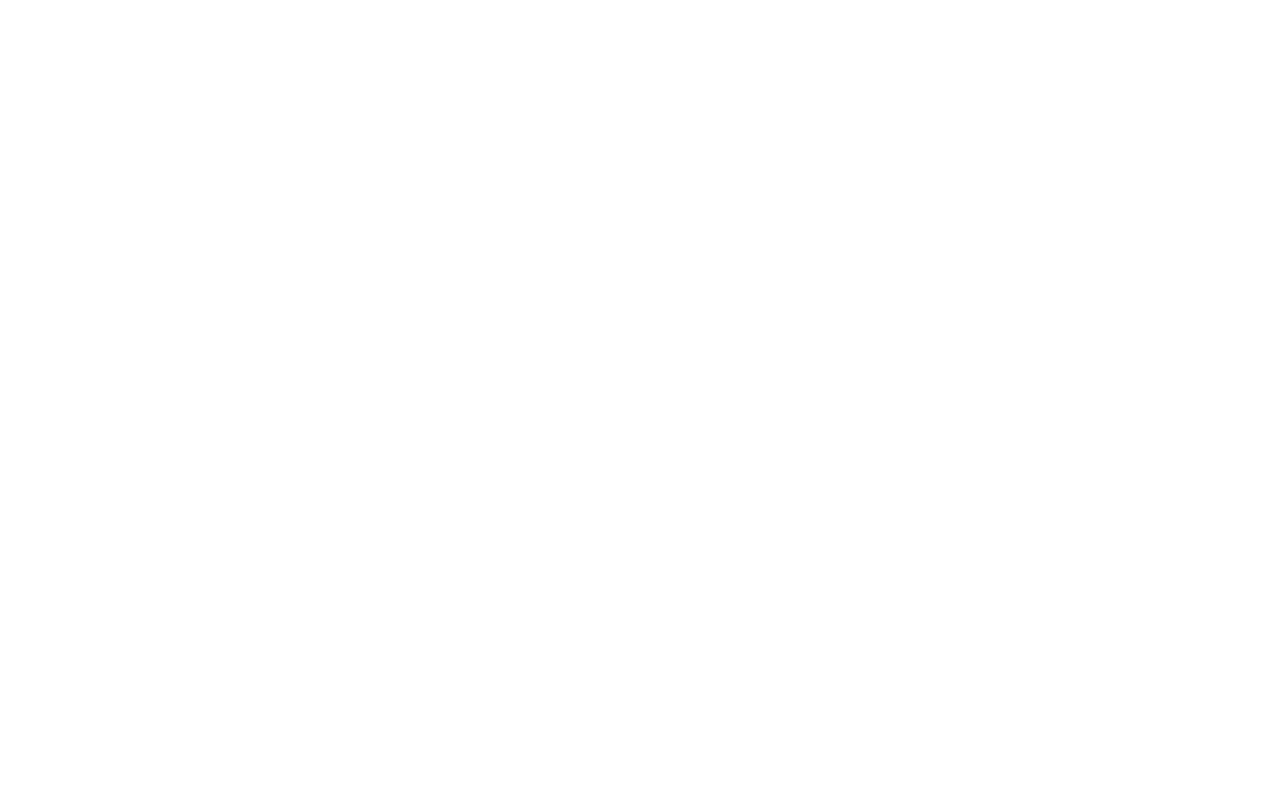
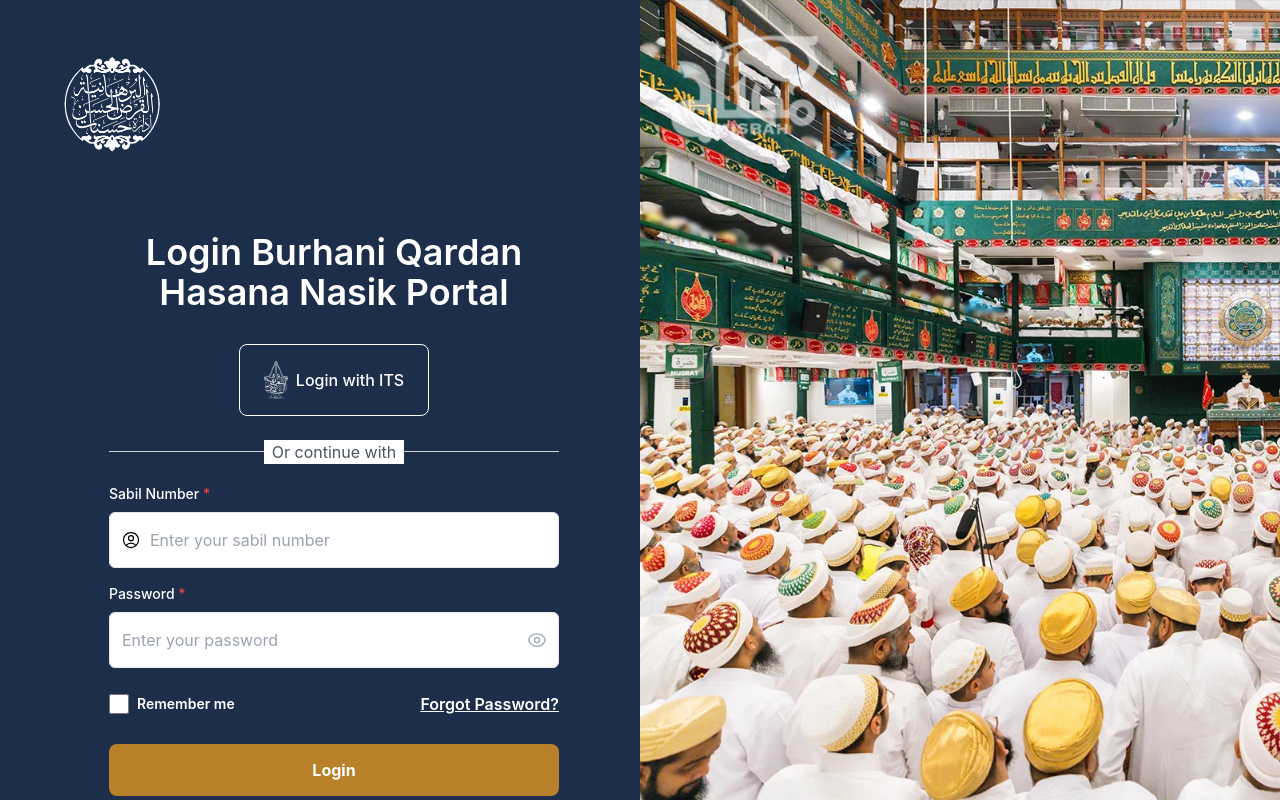
Before and after one commit to abbasbadshah/burhani-qardan-hasana-nasik-fe, a React (Create React App) app: page /login in a window 1280 px wide. Before the commit this address had no page. Built offline with nearby package versions, Linux system fonts and the light colour scheme.

Commit message:
add protected route functinality

```diff
--- a/src/App.js
+++ b/src/App.js
@@ -1,29 +1,42 @@
-import logo from "./logo.svg";
 import "./App.css";
-import { BrowserRouter, Routes, Route } from "react-router-dom";
+import { BrowserRouter, Routes, Route, Navigate } from "react-router-dom";
 import { routes } from "./routes";
 import { Helmet } from "react-helmet";
 import React from "react";
+import { AuthProvider, ProtectedRoute } from "./auth";
+
 function App() {
-  const getComponent = (component) => {
-    return React.createElement(component, {});
+  const getComponent = (component, isProtected = false) => {
+    const Component = component;
+
+    if (isProtected) {
+      return (
+        <ProtectedRoute>{React.createElement(Component, {})}</ProtectedRoute>
+      );
+    }
+
+    return React.createElement(Component, {});
   };
+
   return (
     <div className="App">
       <Helmet>
-        <title> Burhani Qardan Hasana Nasik </title>
+        <title>Burhani Qardan Hasana Nasik</title>
       </Helmet>
+      <AuthProvider>
         <BrowserRouter>
           <Routes>
             {routes.map((route, index) => (
               <Route
                 key={index}
                 path={`/${route.path}/`}
-              element={getComponent(route.component)}
+                element={getComponent(route.component, !route.expect)}
               />
             ))}
+            <Route path="*" element={<Navigate to="/login" replace />} />
           </Routes>
         </BrowserRouter>
+      </AuthProvider>
     </div>
   );
 }
--- a/src/Components/Shared/Input/index.jsx
+++ b/src/Components/Shared/Input/index.jsx
@@ -4,12 +4,22 @@ import {
   ExclamationCircleIcon,
   EyeIcon,
   EyeSlashIcon,
-  DocumentIcon,
-  CalendarIcon,
-  EnvelopeIcon,
-  PhoneIcon,
-  UserIcon,
 } from "@heroicons/react/24/outline";
+
+const VARIANTS = {
+  primary: {
+    text: "text-primary-500",
+    border:
+      "border-primary-300 focus:ring-primary-500 focus:border-primary-500",
+    checkbox: "text-primary-600 focus:ring-primary-500",
+  },
+  secondary: {
+    text: "text-secondary-500",
+    border:
+      "border-secondary-300 focus:ring-secondary-500 focus:border-secondary-500",
+    checkbox: "text-secondary-600 focus:ring-secondary-500",
+  },
+};
 
 export const Input = ({
   type = "text",
@@ -21,37 +31,42 @@ export const Input = ({
   rules = {},
   disabled = false,
   required = false,
-  icon = null,
+  icon: IconComponent = null,
   variant = "primary",
   dark = false,
   autoComplete,
 }) => {
   const [showPassword, setShowPassword] = useState(false);
 
-  const IconMap = {
-    user: UserIcon,
-    mail: EnvelopeIcon,
-    phone: PhoneIcon,
-    calendar: CalendarIcon,
-    document: DocumentIcon,
+  const labelColorClass = dark ? "text-text-dark" : "text-text-light";
+  const variantStyles = VARIANTS[variant];
+
+  const renderLabel = () => {
+    if (!label || type === "checkbox" || type === "radio") return null;
+
+    return (
+      <label
+        htmlFor={name}
+        className={`block text-sm font-medium ${labelColorClass} mb-2 text-left`}
+      >
+        {label} {required && <span className="text-red-500">*</span>}
+      </label>
+    );
   };
 
   const renderIcon = () => {
-    if (!icon) return null;
-    const IconComponent = IconMap[icon];
+    if (!IconComponent) return null;
+
     return (
       <div className="absolute left-3 top-1/2 transform -translate-y-1/2">
-        <IconComponent
-          className={`h-5 w-5 ${
-            variant === "primary" ? "text-primary-500" : "text-secondary-500"
-          }`}
-        />
+        <IconComponent className={`h-5 w-5 ${variantStyles.text}`} />
       </div>
     );
   };
 
   const renderPasswordToggle = () => {
     if (type !== "password") return null;
+
     return (
       <button
         type="button"
@@ -68,18 +83,10 @@ export const Input = ({
   };
 
   const inputType = type === "password" && showPassword ? "text" : type;
-  const labelColorClass = dark ? "text-text-dark" : "text-text-light";
 
   return (
     <div className={`w-full ${className}`}>
-      {label && type !== "checkbox" && type !== "radio" && (
-        <label
-          htmlFor={name}
-          className={`block text-sm font-medium ${labelColorClass} mb-2 text-left`}
-        >
-          {label} {required && <span className="text-red-500">*</span>}
-        </label>
-      )}
+      {renderLabel()}
 
       <Controller
         name={name}
@@ -93,7 +100,8 @@ export const Input = ({
           <div className="relative">
             {renderIcon()}
 
-            {type === "checkbox" || type === "radio" ? (
+            {/* Checkbox and Radio Input */}
+            {(type === "checkbox" || type === "radio") && (
               <div className="flex items-center">
                 <input
                   {...field}
@@ -102,11 +110,7 @@ export const Input = ({
                   id={name}
                   className={`
                     mr-2 h-5 w-5
-                    ${
-                      variant === "primary"
-                        ? "text-primary-600 focus:ring-primary-500"
-                        : "text-secondary-600 focus:ring-secondary-500"
-                    }
+                    ${variantStyles.checkbox}
                     ${disabled ? "opacity-50 cursor-not-allowed" : ""}
                   `}
                 />
@@ -122,7 +126,10 @@ export const Input = ({
                   </label>
                 )}
               </div>
-            ) : (
+            )}
+
+            {/* Text, Password, and Other Input Types */}
+            {!(type === "checkbox" || type === "radio") && (
               <input
                 {...field}
                 value={field.value || ""}
@@ -136,12 +143,8 @@ export const Input = ({
                 ref={field.ref}
                 className={`
                   w-full h-14 px-3 border rounded-md
-                  ${icon ? "pl-10 " : "pl-3"}
-                  ${
-                    variant === "primary"
-                      ? "border-primary-300 focus:ring-primary-500 focus:border-primary-500"
-                      : "border-secondary-300 focus:ring-secondary-500 focus:border-secondary-500"
-                  }
+                  ${IconComponent ? "pl-10" : "pl-3"}
+                  ${variantStyles.border}
                   ${disabled ? "opacity-50 cursor-not-allowed" : ""}
                 `}
               />
@@ -149,6 +152,7 @@ export const Input = ({
 
             {renderPasswordToggle()}
 
+            {/* Error Icon */}
             {error && (
               <div className="absolute right-3 top-1/2 transform -translate-y-1/2">
                 <ExclamationCircleIcon className="h-5 w-5 text-red-500" />
@@ -158,7 +162,7 @@ export const Input = ({
         )}
       />
 
-      {/* Error message */}
+      {/* Error Message */}
       <Controller
         name={name}
         control={control}
--- a/src/Pages/Home/index.jsx
+++ b/src/Pages/Home/index.jsx
@@ -0,0 +1,3 @@
+export const FrontPage = () => {
+  return <div>Frontpage</div>;
+};
--- a/src/Pages/Login/Login/index.jsx
+++ b/src/Pages/Login/Login/index.jsx
@@ -1,15 +1,31 @@
-import { Link } from "react-router-dom";
+import { Link, useNavigate } from "react-router-dom";
 import ITSLogin from "../../../Assets/Images/ITS/itswhite-logo.png";
 import QardanHasanaLogo from "../../../Assets/Images/Logo/qardanhassanalogo.png";
 import { PageLayout } from "../../../Components/Layout/Page Layout";
 import { useForm } from "react-hook-form";
 import { Input } from "../../../Components/Shared";
+import { UserCircleIcon } from "@heroicons/react/24/outline";
+import { useAuth } from "../../../auth";
+
 export const Login = () => {
-  const { control, handleSubmit } = useForm();
+  const { control, handleSubmit, setError } = useForm();
+  const navigate = useNavigate();
+  const { login } = useAuth();
 
   const onSubmit = (data) => {
-    console.log(data);
+    console.log("Login With Jamaat Data:", data);
+    const loginSuccessful = login(data);
+
+    if (loginSuccessful) {
+      navigate("/");
+    } else {
+      setError("sabil-number", {
+        type: "manual",
+        message: "Invalid Sabil Number or Password",
+      });
+    }
   };
+
   return (
     <PageLayout pageTitle="Login">
       <section className="bg-primary">
@@ -54,15 +70,15 @@ export const Login = () => {
                 <form onSubmit={handleSubmit(onSubmit)}>
                   <div className="mb-4">
                     <Input
-                      name="sabil-number"
+                      name="sabilNumber"
                       label="Sabil Number"
                       type="text"
                       dark={true}
                       control={control}
                       required
-                      icon="user"
+                      icon={UserCircleIcon}
                       placeholder="Enter your sabil number"
-                      autoComplete="sabilnnumber"
+                      autoComplete="sabilnumber"
                     />
                   </div>
                   <div className="mb-6 relative">
--- /dev/null
+++ b/src/auth.js
@@ -0,0 +1,45 @@
+import React, { createContext, useState, useContext } from "react";
+import { Navigate } from "react-router-dom";
+
+const AuthContext = createContext({
+  isAuthenticated: false,
+  login: () => {},
+  logout: () => {},
+});
+
+export const AuthProvider = ({ children }) => {
+  const [isAuthenticated, setIsAuthenticated] = useState(
+    localStorage.getItem("isAuthenticated") === "true"
+  );
+
+  const login = (credentials) => {
+    if (credentials.sabilNumber && credentials.password) {
+      localStorage.setItem("isAuthenticated", "true");
+      setIsAuthenticated(true);
+      return true;
+    }
+    return false;
+  };
+
+  const logout = () => {
+    localStorage.removeItem("isAuthenticated");
+    setIsAuthenticated(false);
+  };
+
+  return (
+    <AuthContext.Provider value={{ isAuthenticated, login, logout }}>
+      {children}
+    </AuthContext.Provider>
+  );
+};
+export const useAuth = () => useContext(AuthContext);
+
+export const ProtectedRoute = ({ children }) => {
+  const { isAuthenticated } = useAuth();
+
+  if (!isAuthenticated) {
+    return <Navigate to="/login" replace />;
+  }
+
+  return children;
+};
--- a/src/routes.js
+++ b/src/routes.js
@@ -1,9 +1,15 @@
+import { FrontPage } from "./Pages/Home";
 import { Login } from "./Pages/Login/Login";
 import { LoginWithITS } from "./Pages/Login/Login With ITS";
 
 export const routes = [
   {
-    path: "/",
+    path: "",
+    component: FrontPage,
+    expect: false,
+  },
+  {
+    path: "login",
     component: Login,
     expect: true,
   },
```
Also changed, not shown: src/Pages/Login/Login With ITS/index.jsx (+10 -4 lines). Lines whose indentation alone changed are shown as unchanged.
